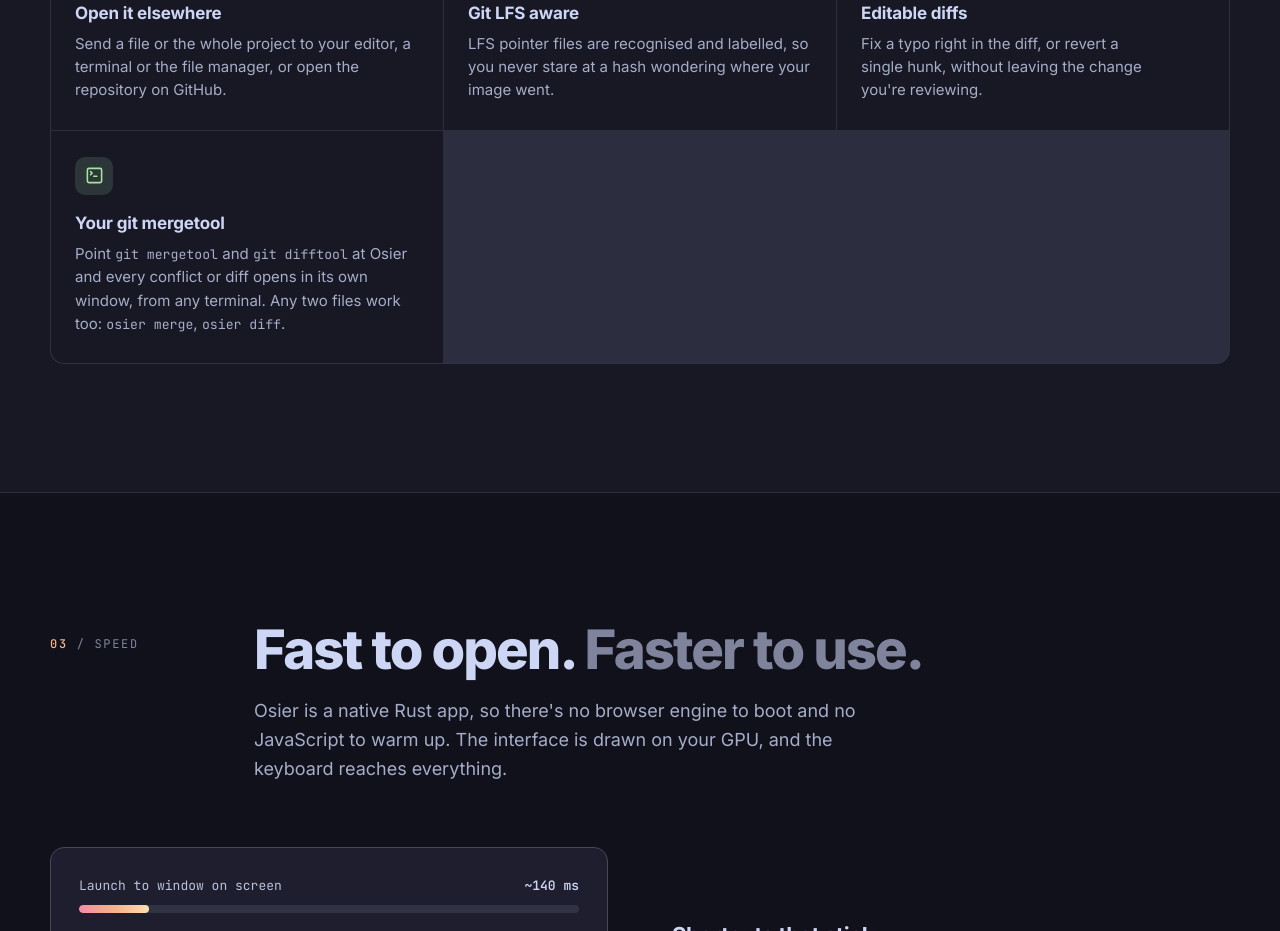
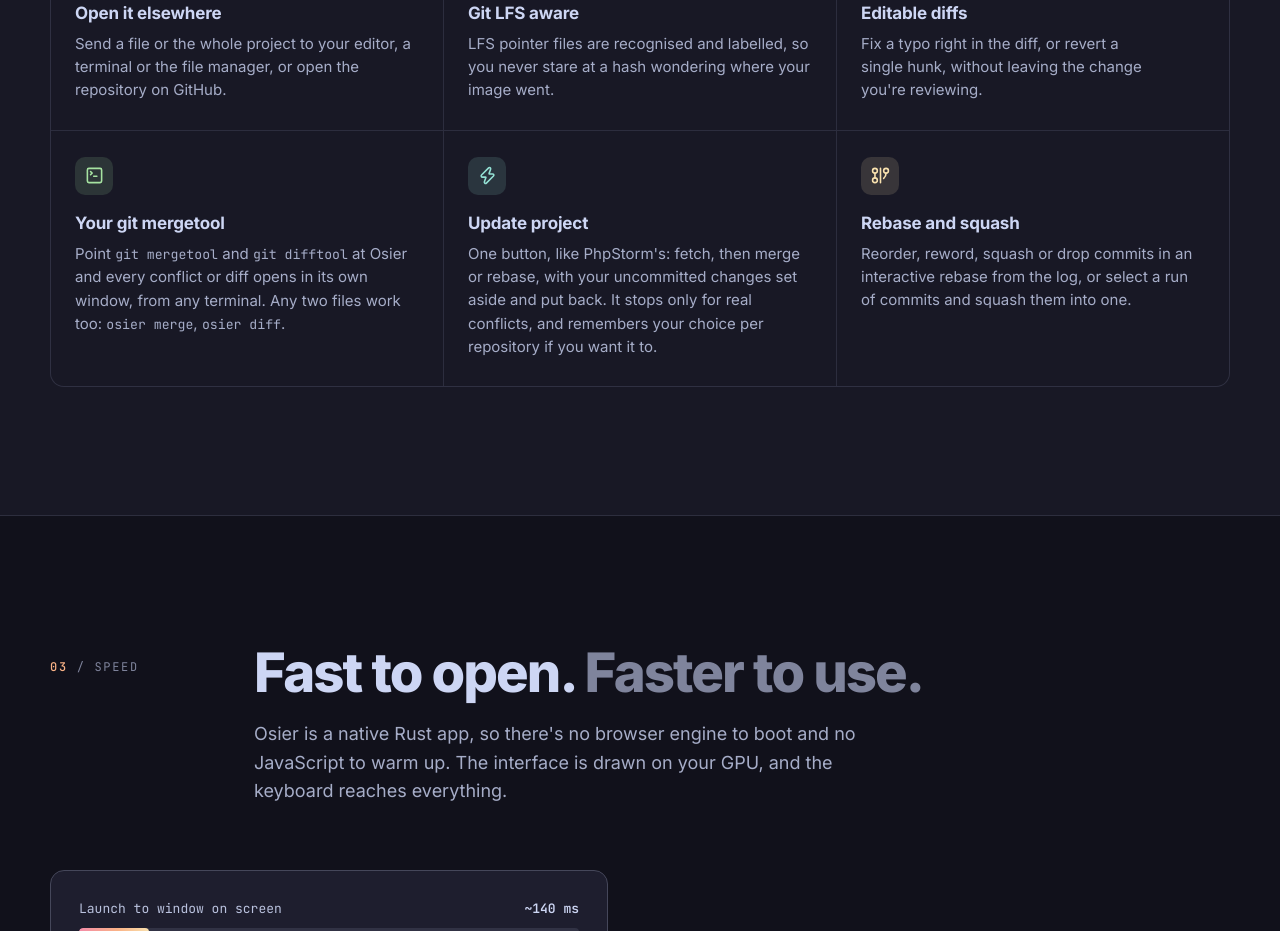
Before and after one commit to ReyArlena/osier, a plain HTML site: page site/index.html in a window 1280 px wide. Shown: the part 6711-7642 px from the top of the page. Drawn offline with Linux system fonts and the light colour scheme.

Commit message:
docs(site): add update project and rebase cards and retake the merge tool shot

```diff
--- a/site/assets/site.css
+++ b/site/assets/site.css
@@ -1199,6 +1199,11 @@ kbd {
     grid-template-columns: repeat(2, minmax(0, 1fr));
   }
 
+  /* An odd card count would leave a hole in two columns: the last card takes the row. */
+  .cards > .card:last-child:nth-child(odd) {
+    grid-column: 1 / -1;
+  }
+
   .section-head {
     grid-template-columns: minmax(0, 1fr);
     gap: 10px;
--- a/site/index.html
+++ b/site/index.html
@@ -376,6 +376,19 @@
             conflict or diff opens in its own window, from any terminal. Any two files work too:
             <code>osier merge</code>, <code>osier diff</code>.</p>
         </div>
+        <div class="card" style="--tile: var(--teal)">
+          <span class="icon-tile"><svg class="icon"><use href="#i-zap"/></svg></span>
+          <h3>Update project</h3>
+          <p>One button, like PhpStorm's: fetch, then merge or rebase, with your uncommitted
+            changes set aside and put back. It stops only for real conflicts, and remembers
+            your choice per repository if you want it to.</p>
+        </div>
+        <div class="card" style="--tile: var(--yellow)">
+          <span class="icon-tile"><svg class="icon"><use href="#i-git-graph"/></svg></span>
+          <h3>Rebase and squash</h3>
+          <p>Reorder, reword, squash or drop commits in an interactive rebase from the log, or
+            select a run of commits and squash them into one.</p>
+        </div>
       </div>
     </div>
   </section>
```
Also changed, not shown: site/assets/shots/merge-tool-1x.webp, site/assets/shots/merge-tool.webp.
